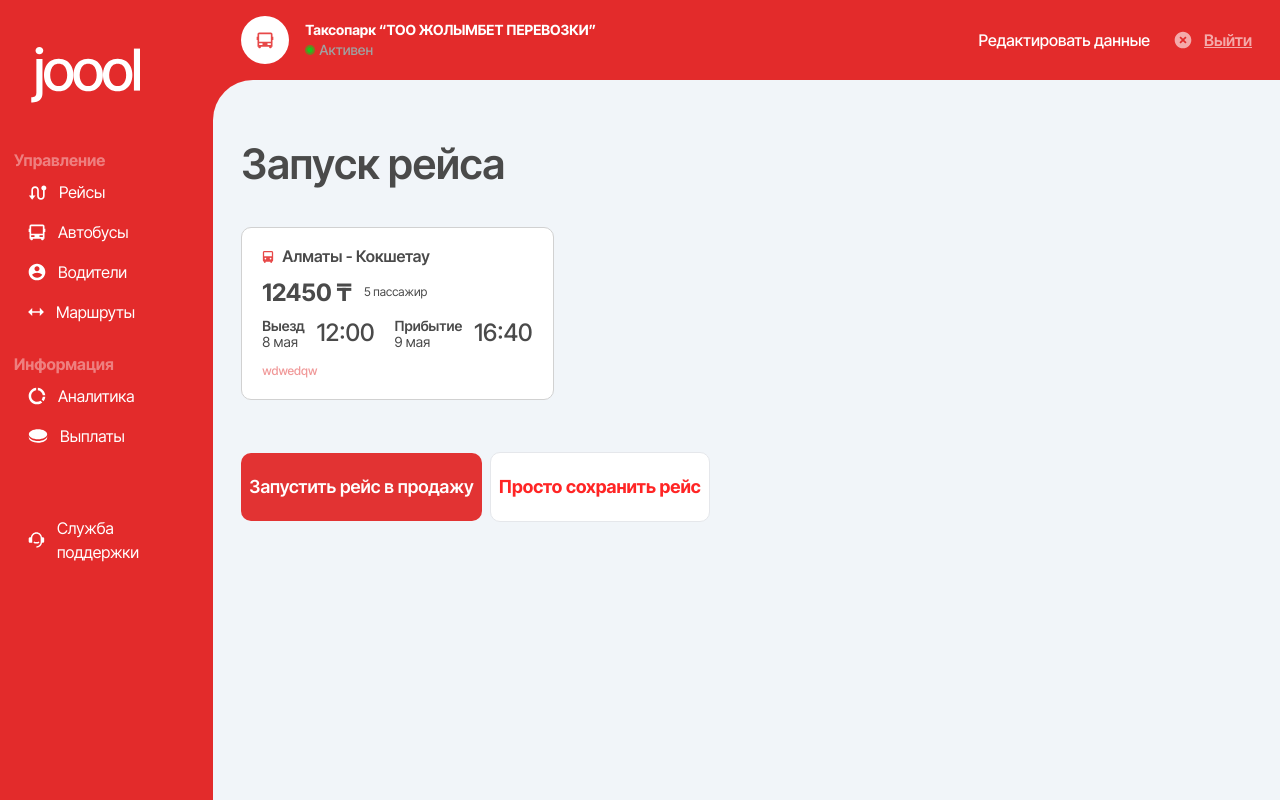
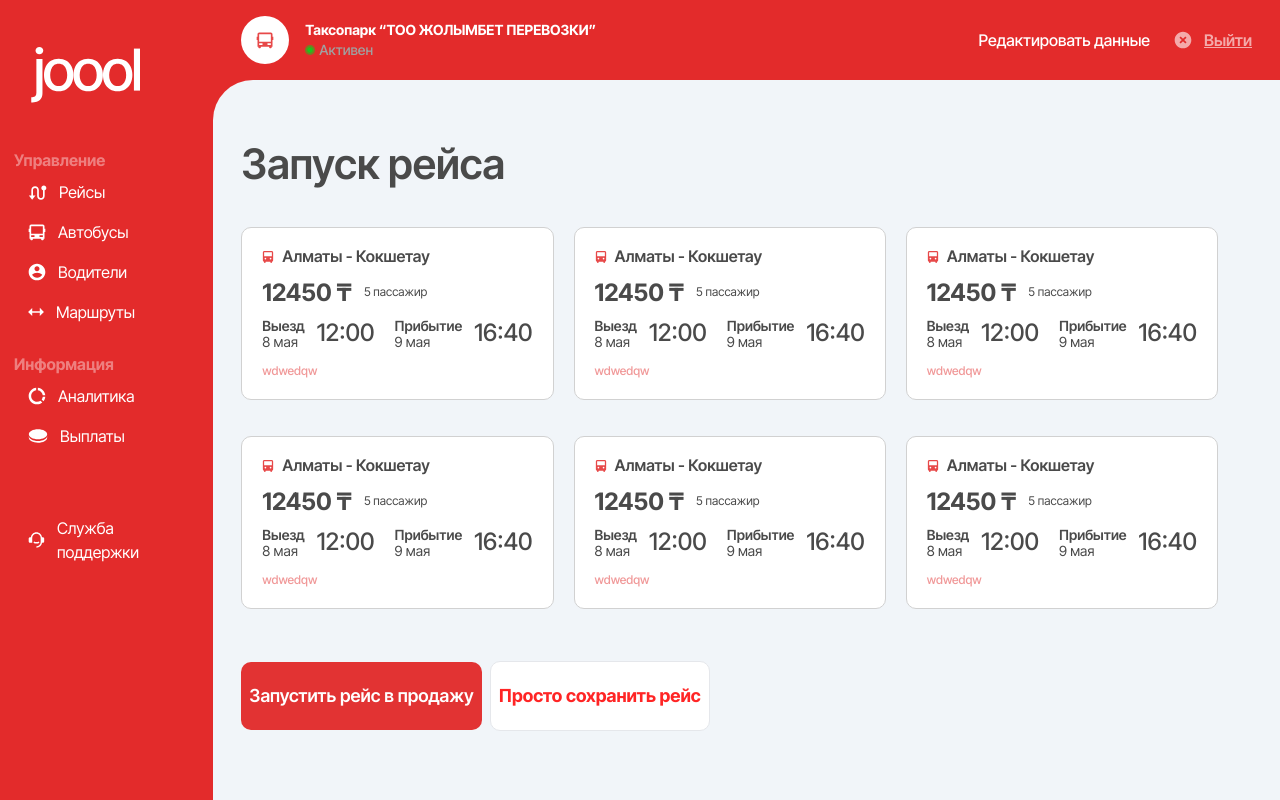
Before and after one commit to Arsik0153/kazbus, a Next.js app: page /admin/main/trips/start-trip in a window 1280 px wide. Built offline with nearby package versions, Linux system fonts and the light colour scheme.

Commit message:
little changes

```diff
--- a/src/app/(mobile)/my-tickets/page.tsx
+++ b/src/app/(mobile)/my-tickets/page.tsx
@@ -2,6 +2,7 @@ import React from 'react';
 import Trip from '@/components/trip';
 import Button from '@/components/button';
 import Link from 'next/link';
+import Ticket from '@/components/ticket';
 
 const MyTicketsPage = () => {
     return (
@@ -54,7 +55,9 @@ const MyTicketsPage = () => {
                         taxi_park=''
 
                     />
+
                 </div>
+
                 <Link href="/my-tickets/history-tickets">
                     <Button variant="ghost" className="my-5">
                         История покупки билетов
--- a/src/app/(mobile)/refund/page.tsx
+++ b/src/app/(mobile)/refund/page.tsx
@@ -53,7 +53,7 @@ const page = () => {
                     <p className="text-base font-normal text-[#4A4A4A]">Место</p>
                     <p className="text-base font-bold text-[#E23333]">06</p>
                 </div>
-                <Link href='' className='fixed bottom-28 left-5 right-5'>
+                <Link href='/refund/success' className='fixed bottom-28 left-5 right-5'>
                     <Button variant='secondary'>Подтвердить возврат</Button>
                 </Link>
             </div>
--- a/src/app/(mobile)/refund/reason/page.tsx
+++ b/src/app/(mobile)/refund/reason/page.tsx
@@ -15,12 +15,15 @@ const Reason = () => {
 
     return (
         <>
+
             <Topbar backHref="/main">
                 <h1 className="text-[20px] font-medium leading-[46.2px] tracking-[-3%] text-white">
                     Оформить возврат
                 </h1>
             </Topbar>
+
             <div className="flex flex-col px-5 pt-9 gap-2">
+                <p className="text-2xl font-semibold text-black mb-3">Выберите причину возврата</p>
                 <RadioInput
                     label='Изменились планы'
                     name='return-reason'
@@ -59,7 +62,7 @@ const Reason = () => {
             </div>
 
             {selectedOption && (
-                <Link href='/next-step' className='fixed bottom-28 left-5 right-5'>
+                <Link href='/refund' className='fixed bottom-28 left-5 right-5'>
                     <Button variant='secondary'>Продолжить</Button>
                 </Link>
             )}
--- a/src/app/(mobile)/refund/success/page.tsx
+++ b/src/app/(mobile)/refund/success/page.tsx
@@ -1,5 +1,6 @@
 import React from 'react'
 import Topbar from '@/components/topbar';
+import Yes from '@/assets/admin/Yes';
 
 const Success = () => {
     return (
@@ -7,12 +8,17 @@ const Success = () => {
             <Topbar backHref="/main">
                 <h1 className="text-[20px] font-medium leading-[46.2px] tracking-[-3%] text-white">
                     Оформить возврат
-                    azazaz
-
                 </h1>
             </Topbar>
-            <div className="flex flex-col px-5 pt-5">
-
+            <div className="flex flex-col px-5 pt-5 mt-24 items-center">
+                <div className="w-[72px] h-[72px] rounded-full pl-1 flex bg-[#E32B2B] justify-center items-center">
+                    <Yes color='#FFFFFF' width={30} height={25} />
+                </div>
+                <p className="text-center mt-6 text-[32px] leading-9 font-semibold text-black">Возврат полностью <br /> оформлен</p>
+                <p className="text-center mt-3 text-sm font-semibold text-black">Деньги на карту вернутся вам <br /> в течении 3-х дней</p>
+                <p className="fixed bottom-32 left-5 right-5 flex items-center px-[22px] py-3  bg-[#EFEFEF] rounded-[50px] text-base font-semibold text-[#E23333] text-center leading-[20px]">
+                    Скорость возврата денег вам на карту <br /> зависит от самого банка
+                </p>
             </div>
         </>
     )
--- a/src/app/admin/main/page.tsx
+++ b/src/app/admin/main/page.tsx
@@ -4,6 +4,7 @@ import Button from '@/components/button';
 import Pulse from '@/components/admin/pulse';
 import Download from '@/assets/admin/Download';
 import Pie from '@/components/admin/pie-chart';
+import Link from 'next/link';
 
 const AdminMain = () => {
   return (
@@ -58,7 +59,9 @@ const AdminMain = () => {
             <div className="font-bold text-base text-[#E74949] flex flex-row">15:30 <span className='ml-11'>Астана - Кокшетау</span> </div>
             <div className="font-bold text-base text-[#E74949] flex flex-row">16:00 <span className='ml-11'>Астана - Караганды</span> </div>
           </div>
-          <a href="" className="mt-8 flex flex-row items-center text-[#E74949] text-base font-medium gap-4 underline"> Все рейсы </a>
+          <Link href='/admin/main/trips' className="mt-8 flex flex-row items-center text-[#E74949] text-base font-medium gap-4 underline">
+            Все рейсы
+          </Link>
         </div>
       </div>
 
--- a/src/app/admin/main/trips/start-trip/page.tsx
+++ b/src/app/admin/main/trips/start-trip/page.tsx
@@ -21,8 +21,74 @@ const StartTrip = () => {
                     ticket_amount={12450}
                     taxi_park='wdwedqw'
                 />
+                <Trip
+                    status="none"
+                    town_one="Алматы"
+                    town_two="Кокшетау"
+                    departure="12:00"
+                    arrive="16:40"
+                    departure_date="8 мая"
+                    tickets={112}
+                    arriving_date={'9 мая'}
+                    passenger_amount={5}
+                    ticket_amount={12450}
+                    taxi_park='wdwedqw'
+                />
+                <Trip
+                    status="none"
+                    town_one="Алматы"
+                    town_two="Кокшетау"
+                    departure="12:00"
+                    arrive="16:40"
+                    departure_date="8 мая"
+                    tickets={112}
+                    arriving_date={'9 мая'}
+                    passenger_amount={5}
+                    ticket_amount={12450}
+                    taxi_park='wdwedqw'
+                />
+                <Trip
+                    status="none"
+                    town_one="Алматы"
+                    town_two="Кокшетау"
+                    departure="12:00"
+                    arrive="16:40"
+                    departure_date="8 мая"
+                    tickets={112}
+                    arriving_date={'9 мая'}
+                    passenger_amount={5}
+                    ticket_amount={12450}
+                    taxi_park='wdwedqw'
+                />
+                <Trip
+                    status="none"
+                    town_one="Алматы"
+                    town_two="Кокшетау"
+                    departure="12:00"
+                    arrive="16:40"
+                    departure_date="8 мая"
+                    tickets={112}
+                    arriving_date={'9 мая'}
+                    passenger_amount={5}
+                    ticket_amount={12450}
+                    taxi_park='wdwedqw'
+                />
+                <Trip
+                    status="none"
+                    town_one="Алматы"
+                    town_two="Кокшетау"
+                    departure="12:00"
+                    arrive="16:40"
+                    departure_date="8 мая"
+                    tickets={112}
+                    arriving_date={'9 мая'}
+                    passenger_amount={5}
+                    ticket_amount={12450}
+                    taxi_park='wdwedqw'
+                />
+
             </div>
-            <div className="flex flex-row gap-2 items-center w-1/2">
+            <div className="flex flex-row gap-2 items-center w-3/5">
                 <Link href='/admin/main/trips'>
                     <Button variant='secondary'>Запустить рейс в продажу</Button>
                 </Link>
```
Also changed, not shown: src/assets/admin/Yes.tsx (+17 -11 lines).
